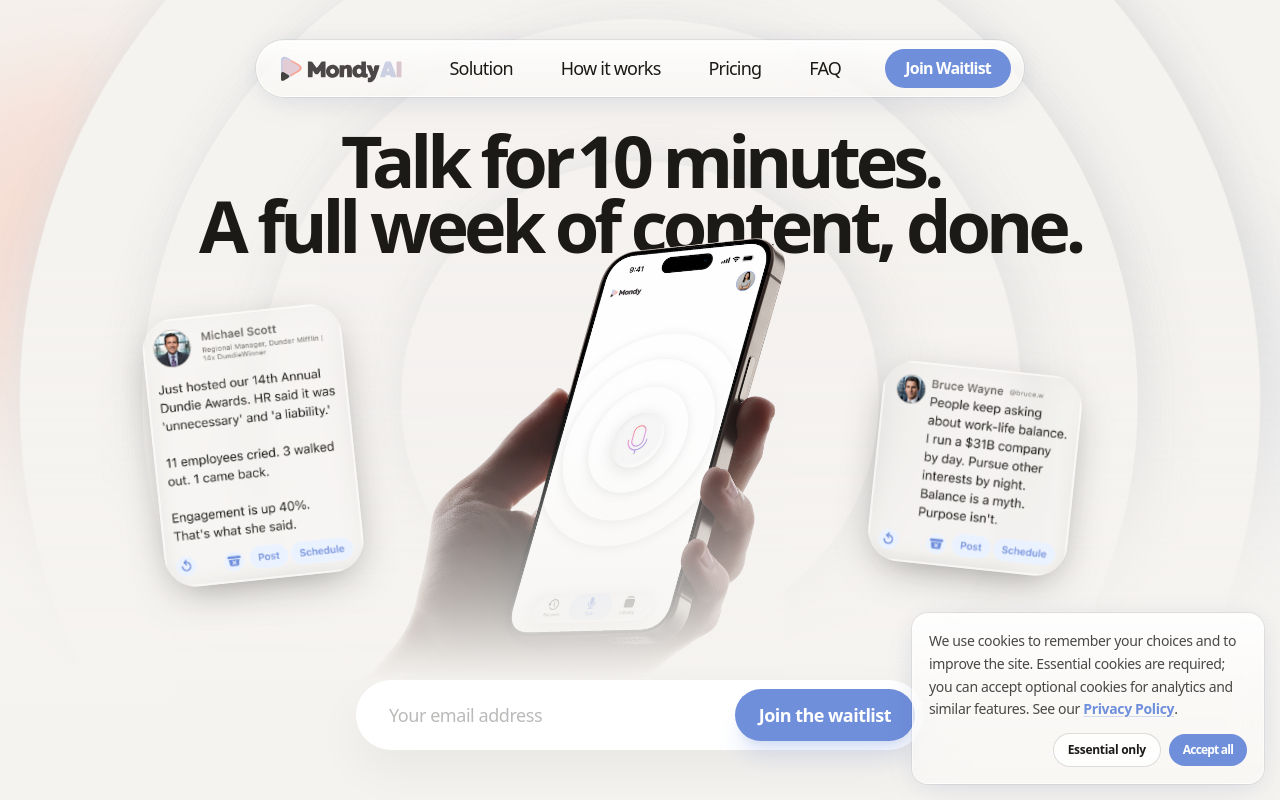
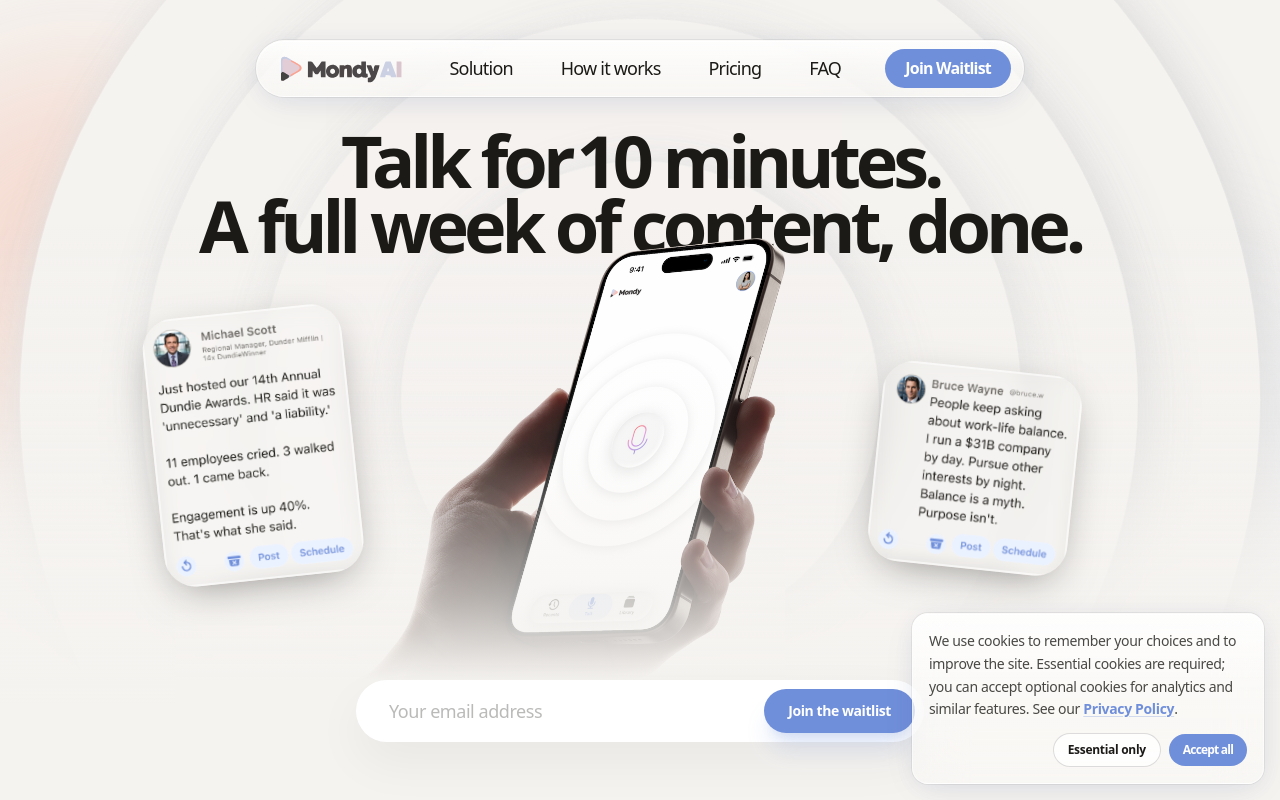
Before and after one commit to TezzeractTeams/Mondy, a Next.js app: page / in a window 1280 px wide. Shown: the top 800 px of the page. Built offline with nearby package versions, Linux system fonts and the light colour scheme.

Commit message:
Refactor PricingProCard component: Updated button class to 'whitespace-nowrap' for better text handling and adjusted primary button size to 'text-sm' for improved visual consistency. Enhanced layout by removing unnecessary 'shrink-0' class from the top panel.

```diff
--- a/src/components/pricing/PricingProCard.tsx
+++ b/src/components/pricing/PricingProCard.tsx
@@ -11,7 +11,7 @@ import { mondyBtn } from "@/styles/mondy";
  */
 export function PricingProCard() {
   const topPanelClass = cn(
-    "w-full shrink-0 border-b border-mondy-ink/[0.07] bg-white px-5 pb-5 pt-6 sm:px-6 sm:pb-6 sm:pt-7",
+    "w-full border-b border-mondy-ink/[0.07] bg-white px-5 pb-5 pt-6 sm:px-6 sm:pb-6 sm:pt-7",
     "rounded-t-[calc(2.5rem-5px)] rounded-b-[calc(2.5rem-5px)] md:rounded-t-[calc(2.5rem-10px)] md:rounded-b-[calc(2.5rem-10px)]",
   );
 
@@ -63,7 +63,7 @@ export function PricingProCard() {
               </p>
 
               <div className="mt-8 flex flex-col gap-5 sm:mt-10 sm:flex-row sm:items-end sm:justify-between">
-                <button type="button" className={cn(mondyBtn.primaryLg, "shrink-0")}>
+                <button type="button" className={cn(mondyBtn.primaryLg, "whitespace-nowrap")}>
                   Get Started
                 </button>
                 <div className="text-left sm:text-right">
--- a/src/styles/mondy.ts
+++ b/src/styles/mondy.ts
@@ -31,7 +31,7 @@ const btnPrimaryCore = cn(
 
 export const mondyBtn = {
   primaryMd: cn(btnPrimaryCore, "rounded-full px-10 py-4 text-sm tracking-tight shadow-xl shadow-mondy-accent/20"),
-  primaryLg: cn(btnPrimaryCore, "rounded-full px-6 py-3 text-lg tracking-[-0.03em] shadow-xl shadow-mondy-accent/20"),
+  primaryLg: cn(btnPrimaryCore, "rounded-full px-6 py-3 text-sm tracking-[-0.03em] shadow-xl shadow-mondy-accent/20"),
   primaryPricing: cn(
     btnPrimaryCore,
     "w-full py-5 rounded-full text-lg tracking-[-0.05em] shadow-lg shadow-mondy-accent/20",
```
